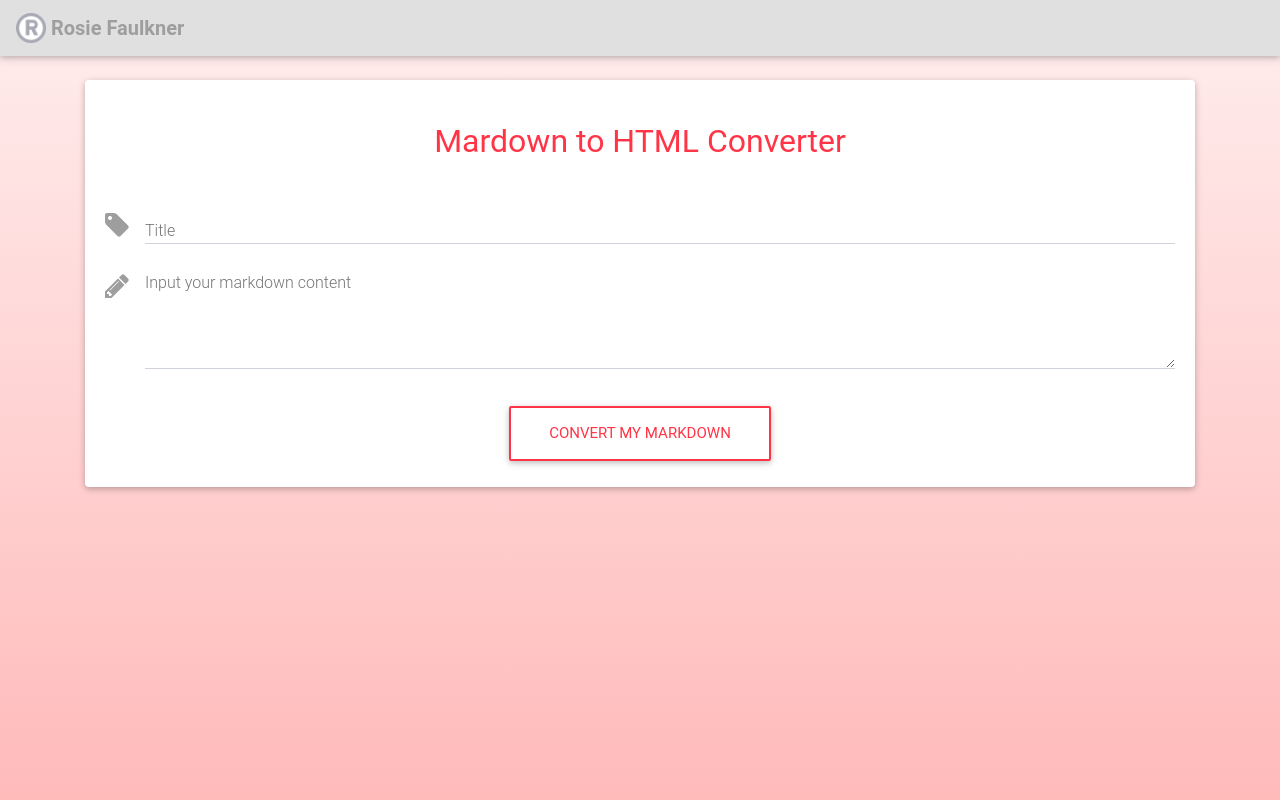
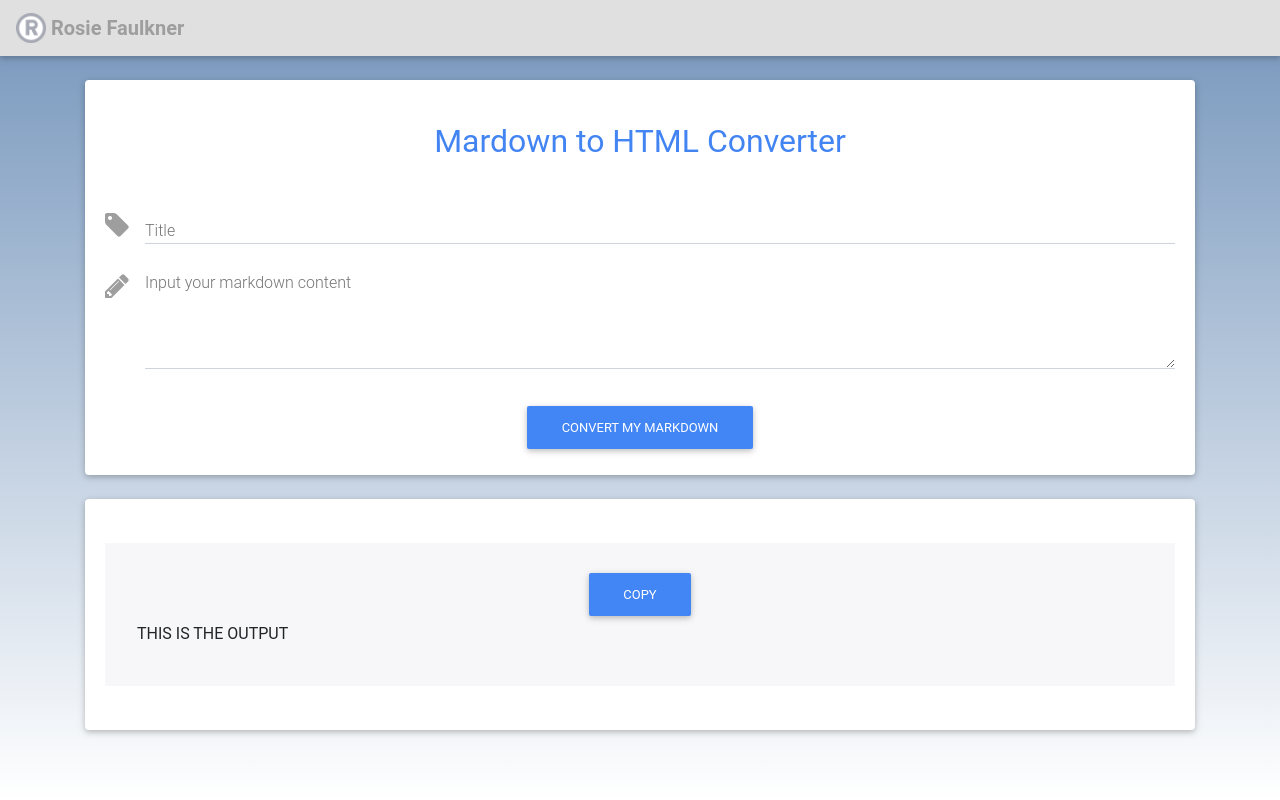
Before and after one commit to rosiefaulkner/markdown-parser, a PHP site: page / in a window 1280 px wide. Run offline with PHP 8.4, Linux system fonts and the light colour scheme; some libraries are stand-ins or nearby versions.

Commit message:
adds output card and copy button functionality

```diff
--- a/index.html
+++ b/index.html
@@ -46,7 +46,7 @@
               <div class="card-body">
                 <!-- Form Input -->
                 <form>
-                  <h2 class="text-center py-4 font-bold font-up danger-text">
+                  <h2 class="text-center py-4 font-bold font-up primary-text">
                     Mardown to HTML Converter
                   </h2>
                   <div class="md-form">
@@ -65,7 +65,10 @@
                     <label for="form81">Input your markdown content</label>
                   </div>
                   <div class="text-center">
-                    <button class="btn btn-outline-danger btn-lg">
+                    <button
+                      type="button"
+                      class="btn btn-primary waves-effect waves-light"
+                    >
                       Convert My Markdown
                     </button>
                   </div>
@@ -76,8 +79,37 @@
           </div>
         </div>
       </div>
+
+      <div class="container mt-4">
+        <!-- Grid row -->
+        <div class="row">
+          <!-- Grid column -->
+          <div class="col">
+            <div class="card">
+              <div class="card-body">
+                <!-- Form Output -->
+                <div class="md-form">
+                  <div class="output py-4">
+                    <div class="text-center">
+                      <button
+                        type="button"
+                        class="btn btn-primary waves-effect waves-light"
+                        onclick="copyToClipboard('#copy-html')">
+                        Copy
+                      </button>
+                    </div>
+                    <p id="copy-html">THIS IS THE OUTPUT</p>
+                  </div>
+                </div>
+                <!-- Form Output -->
+              </div>
+            </div>
+          </div>
+        </div>
+      </div>
     </main>
     <!-- jQuery library -->
+    <script src="https://ajax.googleapis.com/ajax/libs/jquery/1.11.1/jquery.min.js"></script>
     <script src="https://cdnjs.cloudflare.com/ajax/libs/jquery/3.2.1/jquery.min.js"></script>
     <!-- Popper library -->
     <script src="https://cdnjs.cloudflare.com/ajax/libs/popper.js/1.11.0/umd/popper.min.js"></script>
--- a/script.js
+++ b/script.js
@@ -1,4 +1,8 @@
-document.querySelector("button").onclick = function(){
-    document.querySelector("textarea").select();
-    document.execCommand('copy');
-  };
+// Copy HTML content to clipboard
+function copyToClipboard(element) {
+    var $temp = $("<input>");
+    $("body").append($temp);
+    $temp.val($(element).text()).select();
+    document.execCommand("copy");
+    $temp.remove();
+  }
--- a/style.css
+++ b/style.css
@@ -4,7 +4,7 @@ body {
 }
 .hm-gradient,
 html {
-  background: linear-gradient(to top, rgb(255, 186, 186) 0%, #ffeded 99%, #ffffff 100%);
+  background: linear-gradient(to top, rgb(255, 255, 255) 0%, #7696bc 99%, #6d8ddf 100%);
 }
 .navbar-brand{
   color: #9E9E9E;
@@ -13,6 +13,13 @@ html {
 .darken-grey-text {
   color: #2e2e2e;
 }
-.danger-text {
-  color: #ff3547;
+.primary-text {
+  color: #4384F3;
 }
+.output{
+    background: #F7F7F9;
+    border: none;
+    outline: 0;
+    width: 100%;
+    padding: 2rem;
+}
```
